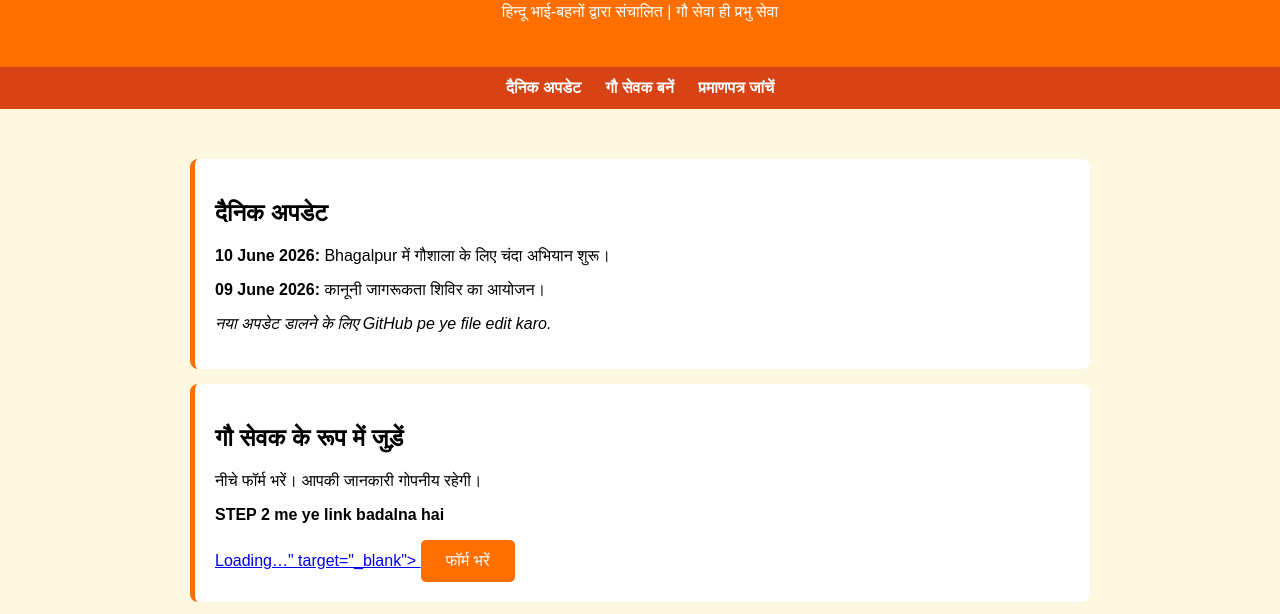
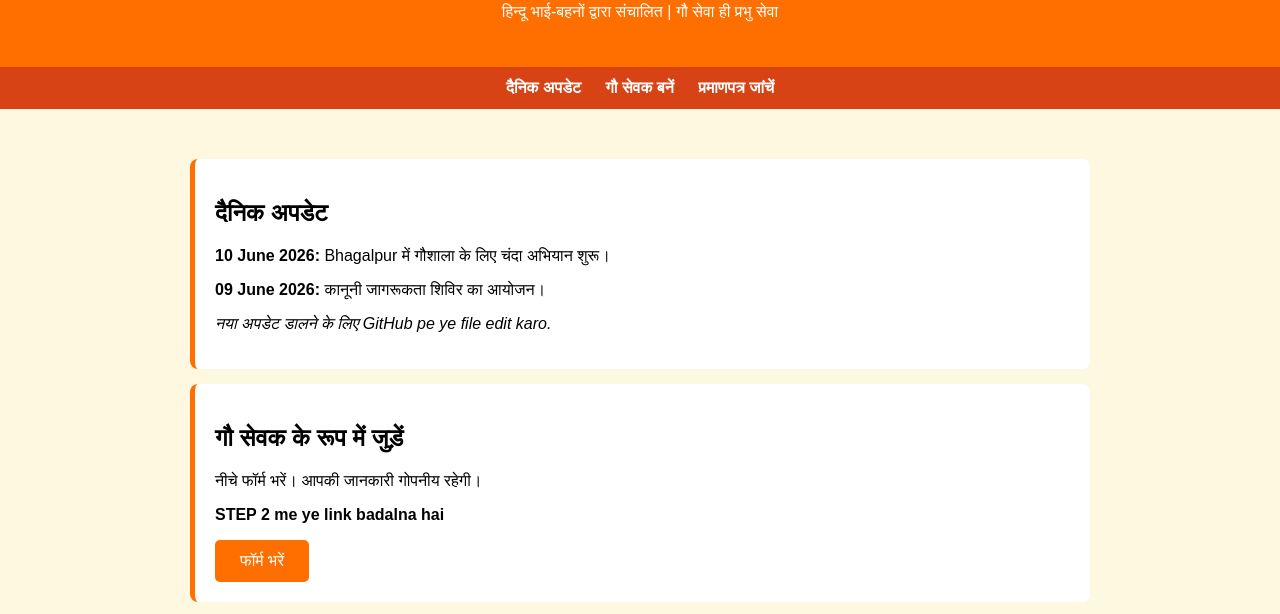
Before and after one commit to gauseva2026/gauseva.github.io, a plain HTML site: page index.html in a window 1280 px wide. Shown: the part 127-741 px from the top of the page. Drawn offline with Linux system fonts and the light colour scheme.

Commit message:
Update index.html

```diff
--- a/index.html
+++ b/index.html
@@ -43,7 +43,7 @@
       <h2>गौ सेवक के रूप में जुड़ें</h2>
       <p>नीचे फॉर्म भरें। आपकी जानकारी गोपनीय रहेगी।</p>
       <p><b>STEP 2 me ye link badalna hai</b></p>
-      <a href="<iframe src="https://docs.google.com/forms/d/e/1FAIpQLSfXOaZNRMonnMNwmt-kWNIndEUdsXEr1atWqDfPlTL3UZut3Q/viewform?embedded=true" width="640" height="1323" frameborder="0" marginheight="0" marginwidth="0">Loading…</iframe>" target="_blank">
+      <a href="<iframe src="https://forms.gle/8QSJ88tcXE8tvcKv7" target="_blank">
         <button class="btn">फॉर्म भरें</button>
       </a>
     </div>
```
